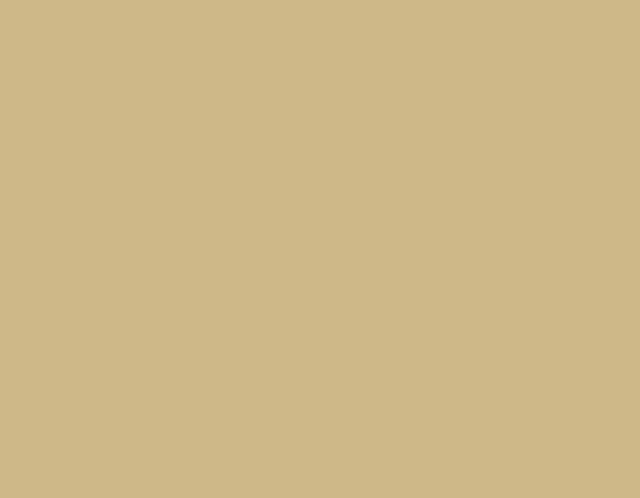
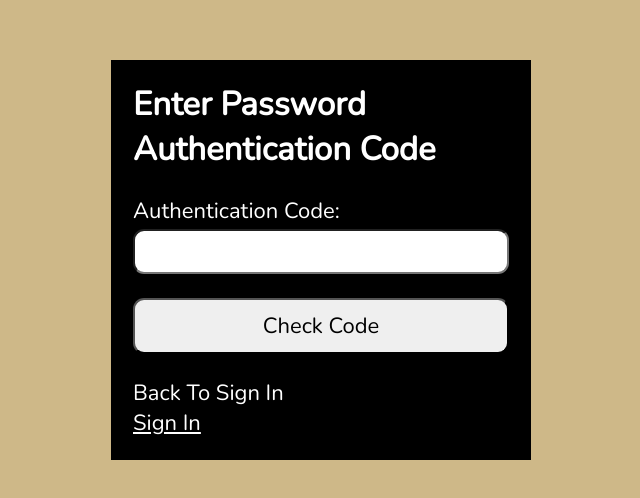
Before and after one commit to AdityaGupta03/PurdueHub, a React (Create React App) app in the folder register_ui/register-ui/: page /password-authentication-code in a window 1280 px wide. Before the commit this address had no page. Shown: the part 140-638 px from the top of the page, without its empty margins (319-959 px from the left). Built offline with nearby package versions, Linux system fonts and the light colour scheme.

Commit message:
Added page for reset password authentication code input.

```diff
--- a/register_ui/register-ui/src/App.js
+++ b/register_ui/register-ui/src/App.js
@@ -7,6 +7,7 @@ import ForgotPassword from './ForgotPassword';
 import ForgotUsername from './ForgotUsername';
 import ChangeUsername from './ChangeUsername';
 import ChangePassword from './ChangePassword';
+import PasswordAuthCode from './PasswordAuthCode';
 
 import {BrowserRouter, Route, Routes} from 'react-router-dom';
 
@@ -24,7 +25,7 @@ function App() {
         <Route path='/forgotusername' element={<ForgotUsername />} />
         <Route path='/changeusername' element={<ChangeUsername />} />
         <Route path='/changepassword' element={<ChangePassword />} />
-
+        <Route path='/password-authentication-code' element={<PasswordAuthCode />} />
       </Routes>
     </BrowserRouter>
     </main>
--- /dev/null
+++ b/register_ui/register-ui/src/PasswordAuthCode.js
@@ -0,0 +1,81 @@
+import {useRef, useState, useEffect} from 'react';
+import { Link } from 'react-router-dom';
+
+export const PasswordAuthCode = () => {
+
+    const test_code = "123456"
+
+    const authCode_regex = /^[0-9]{6}$/;
+
+    const codeRef = useRef();
+    const errRef = useRef();
+
+    const [code, setCode] = useState('');
+    const [success, setSuccess] = useState(false);
+    const [errMsg, setErrMsg] = useState('');
+
+    // useEffect(() => {
+    //     userRef.current.focus();
+    // }, [])
+
+    // When user inputs changes, error messages go away
+    useEffect(() => {
+        setErrMsg('');
+    }, [code])
+
+    const handleSubmit = async (e) => {
+        e.preventDefault(); // avoid reloading the page as default
+        const isValidCode = authCode_regex.test(code); // test validity (has @purdue.edu in it)
+
+        // INSERT BACKEND LOGIC HERE
+
+        if (!isValidCode) {
+            setErrMsg("Please enter a valid authentication code (6 digits).");
+            setSuccess(false);
+            errRef.current.focus();
+        } else if (code !== test_code) {
+            setErrMsg("Please enter the correct authentication code.");
+            setSuccess(false);
+            errRef.current.focus();
+        } else {
+            setSuccess(true);
+        }
+
+    }
+    return (
+        <>
+            {success ? (
+                <section>
+                    <h1>Successfully Authenticated Code!</h1>
+                    <p>
+                        <Link to="/login">Back To Sign In</Link>
+                    </p>
+                </section>
+            ) : (
+        <section>
+            {/* If errmsg is true, display an error and put focus on it*/}
+            <p ref={errRef} className={errMsg ? "errmsg" : "offsreen"}>{errMsg}</p>
+            <h1> Enter Password Authentication Code </h1>
+            <form onSubmit={handleSubmit}>
+                <label htmlFor='code'>Authentication Code:</label>
+                    <input
+                        type='text'
+                        id='code'
+                        ref={codeRef} // set user focus first on email
+                        autoComplete='off'
+                        onChange={(e) => setCode(e.target.value)} // grab input whenever it changes
+                        value={code}
+                        required
+                   />
+                   <button>Check Code</button>
+            </form>
+            <p>Back To Sign In<br />
+                <Link to="/login">Sign In</Link>
+            </p>
+        </section>
+         )}
+    </>
+    )
+}
+
+export default PasswordAuthCode;
```
